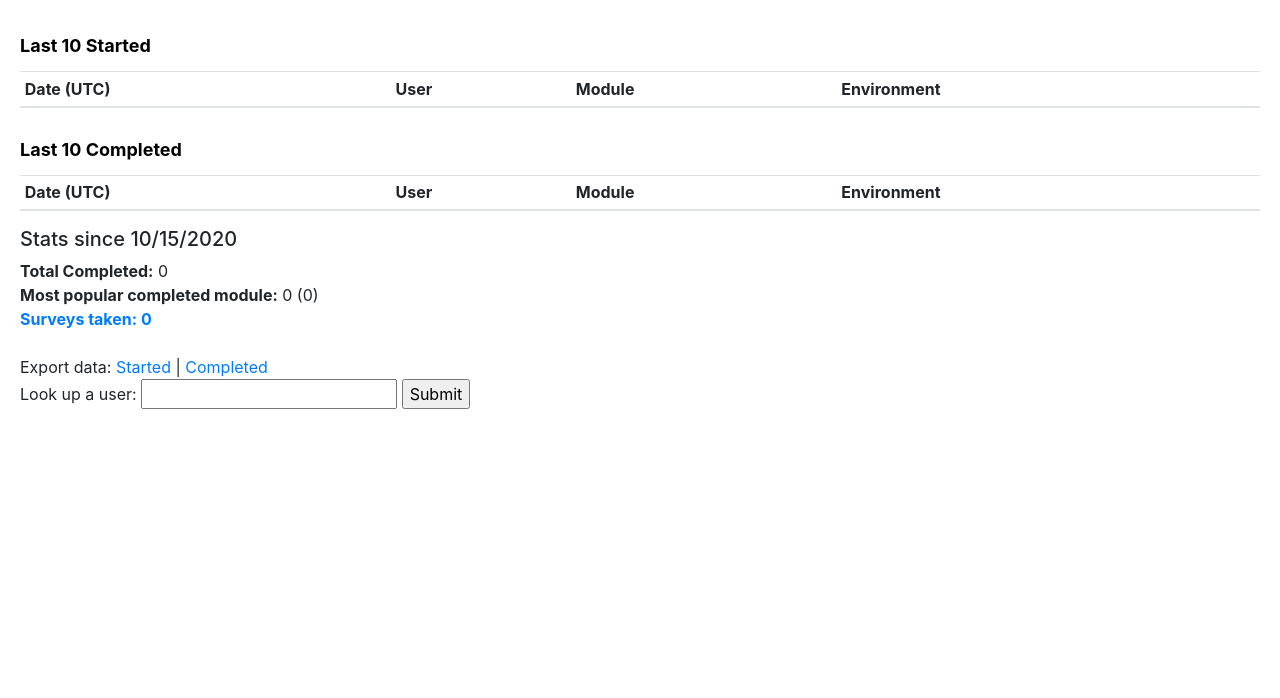
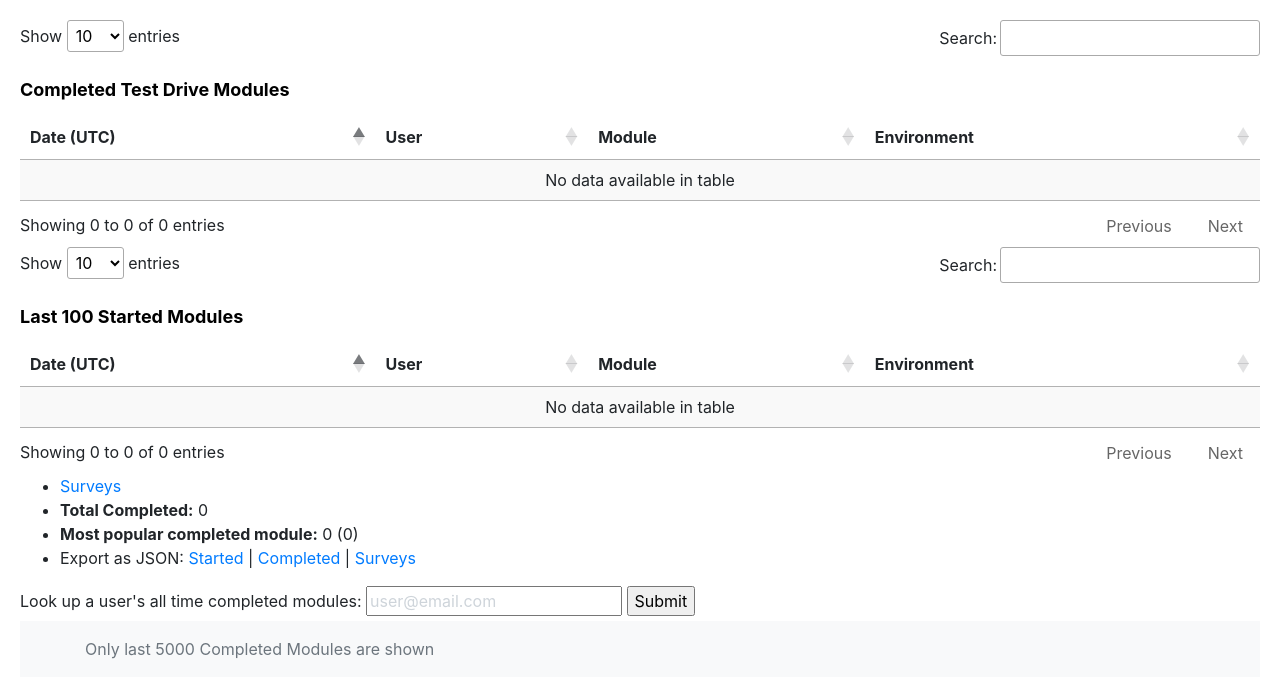
Before and after one commit to lauramariel/walkme-analytics, a Flask app: page /dashboard in a window 1280 px wide. Shown: the top 698 px of the page. Run offline with Flask 2, Linux system fonts and the light colour scheme; data that the repository does not hold is empty; parts of the project's set-up code (start-up, migrations or seed data) failed here and were passed over; some libraries are stand-ins or nearby versions.

Commit message:
Implement DataTables and other updates - implement colResize plugin - reorganize index page and separate out base template - update deprecated references

```diff
--- a/app/main.py
+++ b/app/main.py
@@ -175,19 +175,20 @@ def dashboard():
     # Last 10 Started Walkthroughs
     if scount < 10:
         # if less than 10 then show all
-        last_10_started = list(started.find().sort("created_at", -1))
+        last_started = list(started.find().sort("created_at", -1))
     else:
-        last_10_started = list(started.find().sort("created_at", -1).limit(10))
+        last_started = list(started.find().sort("created_at", -1).limit(100))
 
     # Last 10 Completed Modules
     if ccount < 10:
         # if less than 10 then show all
-        last_10_completed = list(completed.find().sort("created_at", -1))
+        last_completed = list(completed.find().sort("created_at", -1))
     else:
-        last_10_completed = list(completed.find().sort("created_at", -1).limit(10))
+        last_completed = list(completed.find().sort("created_at", -1).limit(100))
+        # last_completed = list(completed.find())
 
     # convert timestamps and wm_env
-    for i in last_10_completed:
+    for i in last_completed:
         orig_time = i["created_at"]
         new_time = format_time(orig_time)
         i["created_at"] = new_time
@@ -196,7 +197,7 @@ def dashboard():
         env_text = format_wm_env(wm_env)
         i["wm_env"] = env_text
 
-    for i in last_10_started:
+    for i in last_started:
         orig_time = i["created_at"]
         new_time = format_time(orig_time)
         i["created_at"] = new_time
@@ -218,8 +219,8 @@ def dashboard():
 
     return render_template(
         "index.html",
-        last_10_started=last_10_started,
-        last_10_completed=last_10_completed,
+        last_started=last_started,
+        last_completed=last_completed,
         total_completed=completed.count_documents({}),
         most_popular=max_name,
         most_popular_count=max,
@@ -315,7 +316,7 @@ def export_files(collection):
             file.write("]")
         logger.info("Started collection written to file")
         filename = "started.json"
-        return send_file(filename, attachment_filename=filename, as_attachment=True)
+        return send_file(filename, download_name=filename, as_attachment=True)
 
     if collection == "completed":
         logger.info("Completed collection requested")
@@ -329,7 +330,21 @@ def export_files(collection):
             file.write("]")
         logger.info("Completed collection written to file")
         filename = "completed.json"
-        return send_file(filename, attachment_filename=filename, as_attachment=True)
+        return send_file(filename, download_name=filename, as_attachment=True)
+
+    if collection == "survey":
+        logger.info("survey_results collection requested")
+        survey = db[survey_tbl]
+        survey_data = survey.find()
+        with open("survey.json", "w") as file:
+            file.write("[")
+            for document in survey_data:
+                file.write(dumps(document))
+                file.write(",")
+            file.write("]")
+        logger.info("Survey collection written to file")
+        filename = "survey.json"
+        return send_file(filename, download_name=filename, as_attachment=True)
         # return Response(
         #     file,
         #     mimetype="text/plain",
@@ -344,7 +359,7 @@ def survey_results():
     surveys = db[survey_tbl]
 
     # returns a list of dicts
-    survey_results = list(surveys.find().sort("created_at", -1).limit(100))
+    survey_results = list(surveys.find().sort("created_at", -1))
 
     # make a copy of the list so we can modify the original while looping through the copy
     survey_results_copy = survey_results[:]
@@ -355,7 +370,7 @@ def survey_results():
         new_time = format_time(orig_time)
         if new_time == "test_data":
             # if it's test data, remove it
-            logger.info(f"Removing {i.get('created_at')}")
+            logger.info(f"Removing test data: {i.get('created_at')}")
             survey_results.remove(i)
             pass
         else:
--- /dev/null
+++ b/app/static/colResize.css
@@ -0,0 +1,14 @@
+table.dataTable thead th[data-is-resizable=true] {
+    border-left: 1px solid transparent;
+    border-right: 1px dashed #bfbfbf;
+  }
+  table.dataTable thead th.dt-colresizable-hover {
+    cursor: col-resize;
+    background-color: #eaeaea;
+    border-left: 1px solid #bfbfbf;
+   }
+  table.dataTable thead th.dt-colresizable-bound-min,
+  table.dataTable thead th.dt-colresizable-bound-max {
+    opacity: 0.2;
+    cursor: not-allowed !important;
+  }
--- a/app/static/style.css
+++ b/app/static/style.css
@@ -7,3 +7,6 @@ caption {
     font-weight: bold;
     font-size: large;
 }
+#user {
+    color: #ced4da
+}
--- /dev/null
+++ b/app/templates/ext_base.html
@@ -0,0 +1,22 @@
+<!DOCTYPE html>
+<html lang="en">
+<head>
+    <title>WalkMe Analytics Dashboard</title>
+    <link rel="stylesheet" href="https://stackpath.bootstrapcdn.com/bootstrap/4.1.3/css/bootstrap.min.css" integrity="sha384-MCw98/SFnGE8fJT3GXwEOngsV7Zt27NXFoaoApmYm81iuXoPkFOJwJ8ERdknLPMO" crossorigin="anonymous">
+    <link rel="stylesheet" href="{{ url_for('static', filename='style.css') }}">
+    <link rel="shortcut icon" href="{{ url_for('static', filename='favicon.ico') }}">
+    <link rel="stylesheet" type="text/css" href="https://cdn.datatables.net/1.13.1/css/jquery.dataTables.css">
+    <link rel="stylesheet" type="text/css" href="https://cdn.datatables.net/buttons/2.3.2/css/buttons.dataTables.css"/>
+    <link rel="stylesheet" type="text/css" href="../static/colResize.css/">
+    <script src="https://ajax.googleapis.com/ajax/libs/jquery/3.6.1/jquery.min.js"></script>
+    <script type="text/javascript" charset="utf8" src="https://cdn.datatables.net/1.13.1/js/jquery.dataTables.js"></script>
+    <script type="text/javascript" src="https://cdn.datatables.net/buttons/2.3.2/js/dataTables.buttons.js"></script>
+    <script src="https://cdn.datatables.net/buttons/1.7.0/js/buttons.html5.min.js"></script>
+    <script src="https://cdn.datatables.net/buttons/1.7.0/js/buttons.print.min.js"></script>
+    <script src="../static/js/jquery.dataTables.colResize.js"></script>
+    <meta name="viewport" content="width=device-width, initial-scale=1, shrink-to-fit=no">
+</head>
+<body>
+   {% block content %}{% endblock %}
+</body>
+</html>
--- a/app/templates/index.html
+++ b/app/templates/index.html
@@ -1,15 +1,8 @@
-<!DOCTYPE html>
-<html lang="en">
-<head>
-    <title>WalkMe Analytics Dashboard</title>
-    <link rel="stylesheet" href="https://stackpath.bootstrapcdn.com/bootstrap/4.1.3/css/bootstrap.min.css" integrity="sha384-MCw98/SFnGE8fJT3GXwEOngsV7Zt27NXFoaoApmYm81iuXoPkFOJwJ8ERdknLPMO" crossorigin="anonymous">
-    <link rel="stylesheet" href="{{ url_for('static', filename='style.css') }}">
-    <link rel="shortcut icon" href="{{ url_for('static', filename='favicon.ico') }}">
-    <meta name="viewport" content="width=device-width, initial-scale=1, shrink-to-fit=no">
-</head>
-<body>
-    <table class="table table-striped table-sm table-hover">
-        <caption>Last 10 Started</caption>
+{% extends 'ext_base.html' %}
+
+{% block content %}
+    <table id="completed" class="display">
+        <caption>Completed Test Drive Modules</caption>
         <thead>
             <tr>
                 <th>Date (UTC)</th></td>
@@ -19,7 +12,7 @@
             </tr>
         </thead>
         <tbody>
-            {% for i in last_10_started %}
+            {% for i in last_completed %}
                 <tr>
                     <td>{{ i.created_at }}</td>
                     <td>{{ i.user_email }}</td>
@@ -30,8 +23,9 @@
         </tbody>
     </table>
 
-    <table class="table table-striped table-sm table-hover">
-        <caption>Last 10 Completed</caption>
+    <!-- <table class="table table-striped table-sm table-hover"> -->
+        <table id="started" class="display">
+        <caption>Last 100 Started Modules</caption>
         <thead>
             <tr>
                 <th>Date (UTC)</th></td>
@@ -41,7 +35,7 @@
             </tr>
         </thead>
         <tbody>
-            {% for i in last_10_completed %}
+            {% for i in last_started %}
                 <tr>
                     <td>{{ i.created_at }}</td>
                     <td>{{ i.user_email }}</td>
@@ -53,33 +47,50 @@
     </table>
 
     <div>
-        <h5>Stats since 10/15/2020</h5>
-    </div>
-
-    <div>
-        <b>Total Completed:</b> {{ total_completed }}
-    </div>
-
-    <div>
-        <b>Most popular completed module:</b> {{ most_popular }} ({{ most_popular_count }})
-    </div>
-
-    <div>
-        <b><a href="dashboard/surveys">Surveys taken: {{ surveycount }}</a></b>
-    </div>
-    <br/>
-
-    <div>
-        Export data: <a href="dashboard/export/started">Started</a> | <a href="dashboard/export/completed">Completed</a>
+        <ul>
+            <li><a href="dashboard/surveys">Surveys</a></li>
+            <li><b>Total Completed:</b> {{ total_completed }}</li>
+            <li><b>Most popular completed module:</b> {{ most_popular }} ({{ most_popular_count }})</li>
+            <li></b>Export as JSON:</b> <a href="dashboard/export/started">Started</a> | <a href="dashboard/export/completed">Completed</a> | <a href="dashboard/export/survey">Surveys</a></li>
+        </ul>
     </div>
 
     <div>
         <form action="dashboard/lookupuser" method="POST">
-        <label>Look up a user:</label>
-        <input type="text" id="user" name="user">
+        <label>Look up a user's all time completed modules:</label>
+        <input type="text" id="user" name="user" value="user@email.com">
         <input type="submit" value="Submit">
         </form>
     </div>
 
-</body>
-</html>
+    <script>
+        $(document).ready( function () {
+            $('#completed').DataTable({
+                "pageLength": 10,
+                "dom": 'B<"clear">lfrtip',
+                "buttons": [
+                    'copy', 'csv', 'excel', 'pdf', 'print'
+                ],
+            });
+            $('#started').DataTable({
+                "pageLength": 10,
+                "dom": 'B<"clear">lfrtip',
+                "buttons": [
+                    'copy', 'csv', 'excel', 'pdf', 'print'
+                ],
+            });
+        } );
+    </script>
+
+    <footer class="footer mt-auto py-3 bg-light">
+        <div class="container">
+            <span class="text-muted d-flex justify-content-left">Only last 5000 Completed Modules are shown
+            </span>
+
+            <!-- <span class="text-muted d-flex justify-content-center">
+                Total Completed: {{ total_completed }} | Most popular completed module: {{ most_popular }} ({{ most_popular_count }}) | Export data: <a href="dashboard/export/started">Started</a> | <a href="dashboard/export/completed">Completed</a>
+            </span> -->
+        </div>
+
+    </footer>
+    {% endblock %}
```
Also changed, not shown: app/templates/survey.html (+44 -41 lines), app/static/js/jquery.dataTables.colResize.js (added).
